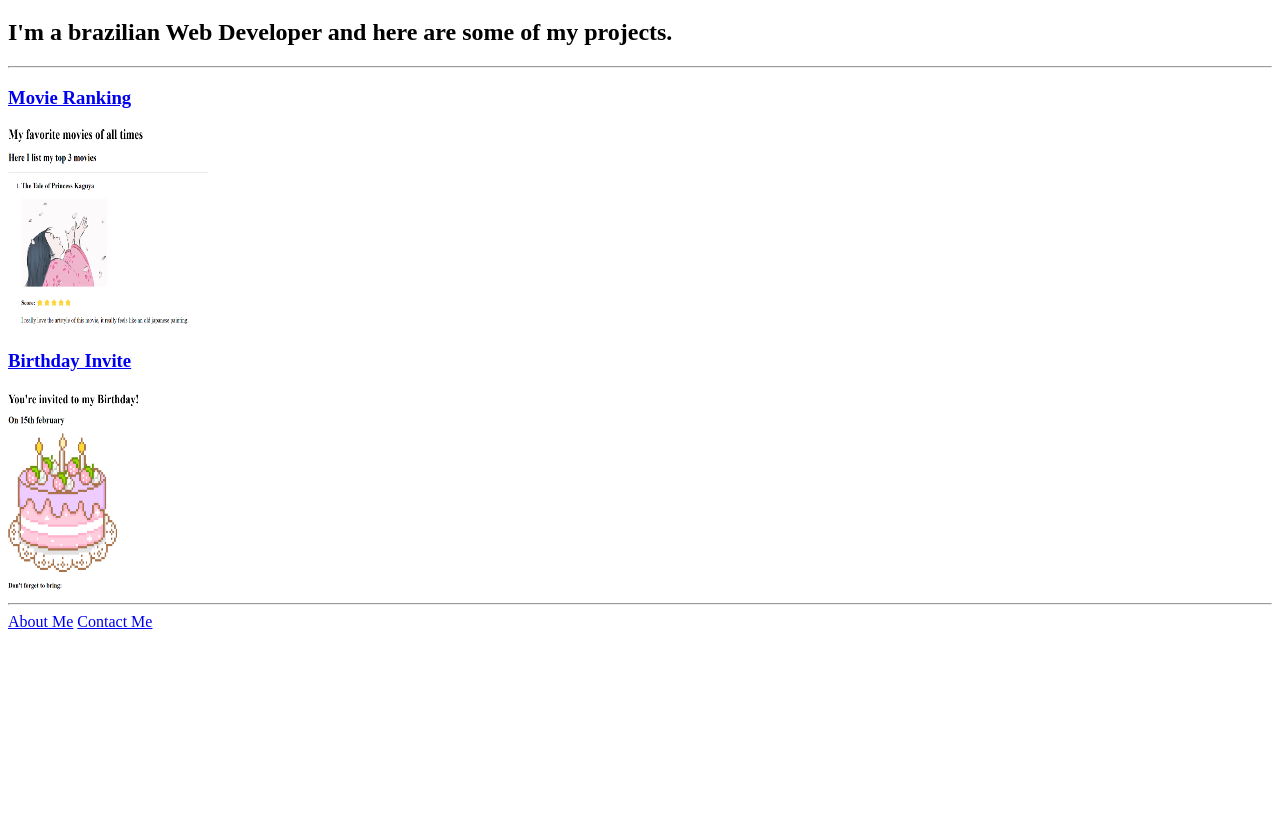
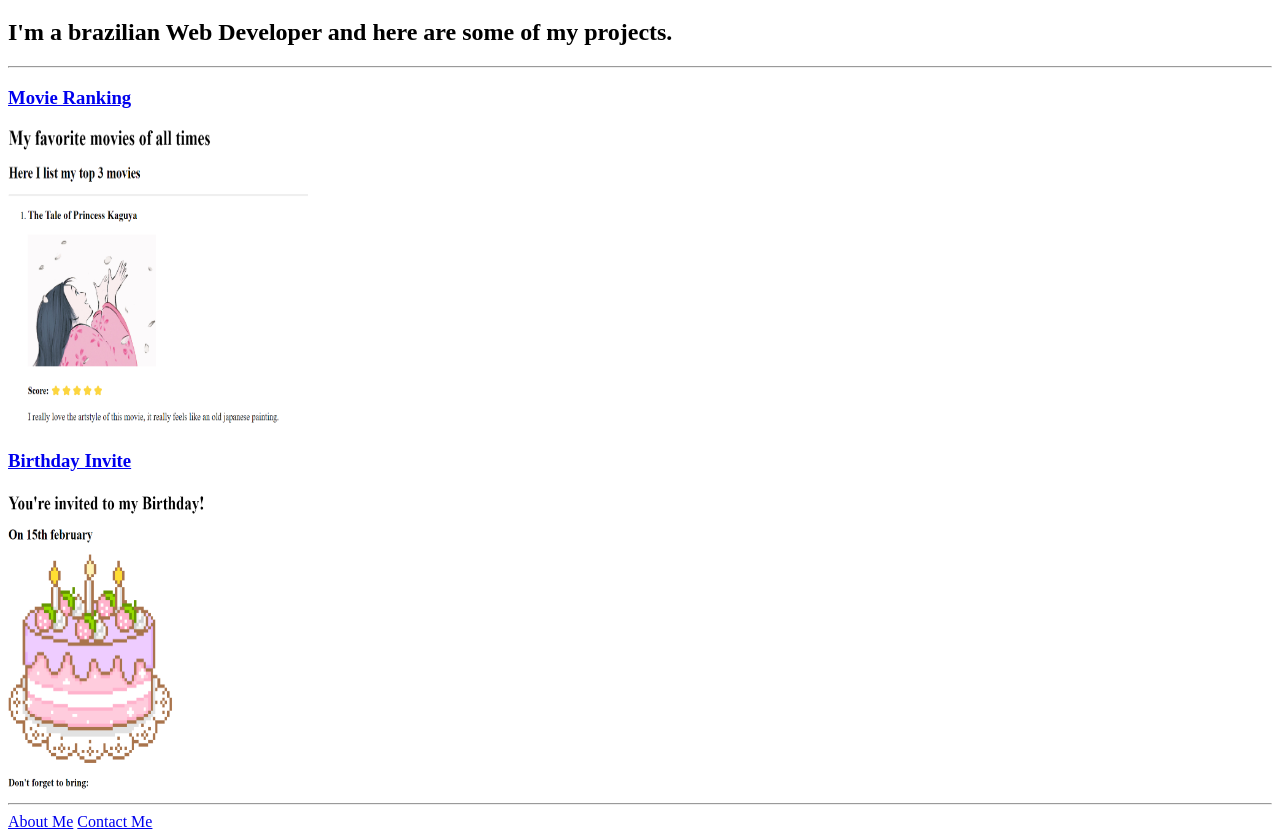
Before and after one commit to brenomarq/portfolio_project, a plain HTML site: page index.html in a window 1280 px wide. Shown: the part 61-900 px from the top of the page. Before the commit the page ends 800 px from the top, so only its background shows below. Drawn offline with Linux system fonts and the light colour scheme.

Commit message:
update_11

```diff
--- a/index.html
+++ b/index.html
@@ -13,12 +13,12 @@
         <hr />
         <div>
             <h3><a href="./public/movie-ranking.html">Movie Ranking</a></h3>
-            <img src="./assets/images/movie-ranking.png" height="200" width="200" />
+            <img src="./assets/images/movie-ranking.png" height="300" width="300" />
         </div>
 
         <div>
             <h3><a href="./public/birthday-invite.html">Birthday Invite</a></h3>
-            <img src="./assets/images/birthday-invite.png" height="200" width="200" />
+            <img src="./assets/images/birthday-invite.png" height="300" width="300" />
         </div>
 
         <hr />
```
